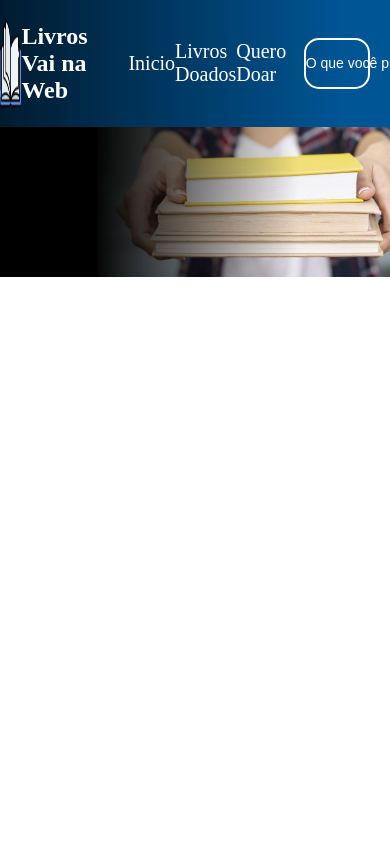
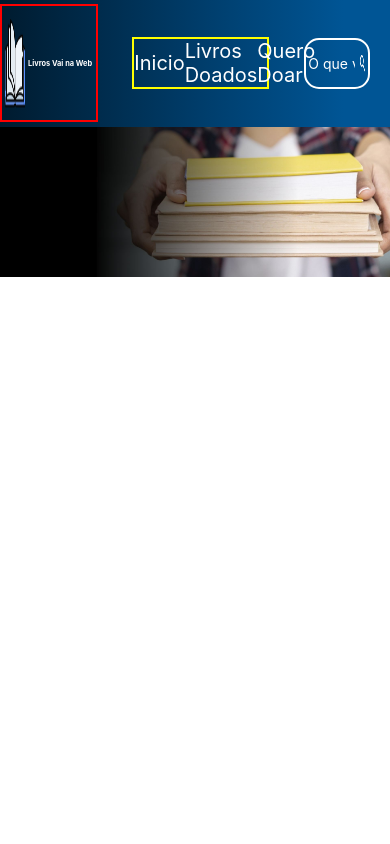
Before and after one commit to carinafarina/DesafioFinal-FrontEnd, a React (Vite) app: page / in a window 390 px wide. Shown: the top 844 px of the page. Built offline with nearby package versions, Linux system fonts and the light colour scheme.

Commit message:
Iniciando o responsivo

```diff
--- a/src/components/Header/header.module.scss
+++ b/src/components/Header/header.module.scss
@@ -46,6 +46,7 @@ header{
     justify-content: space-around;
     border-radius: 15px;
     input{
+        width: 12vw;
         outline: none;
         background-color: transparent;
         border: none;
@@ -60,3 +61,24 @@ header{
         width: 1.3vw;
     }
 }
+
+@media(max-width: 1187px){
+
+    .boxlogo{
+        border: solid 2px red;
+        width: 25vw;
+        h1{
+            font-size: 1.9vw;
+        }
+        img{
+            width: 5vw;
+    }
+}
+    .boxMenu{
+        border: solid 2px yellow;
+        ul{
+            font-size: 1.6vw;
+        }
+
+}
+}
--- a/src/global.scss
+++ b/src/global.scss
@@ -4,4 +4,5 @@
     box-sizing: border-box;
     list-style: none;
     text-decoration: none;
+    font-family: "inter", serif;
 }
```
